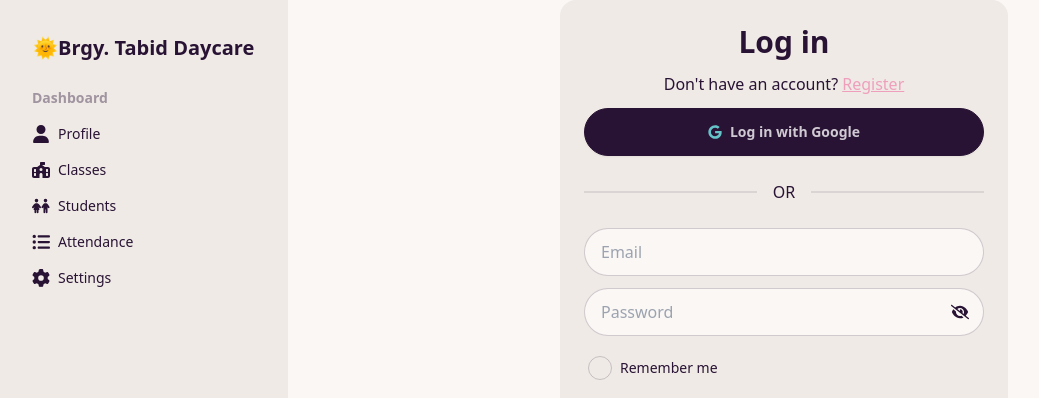
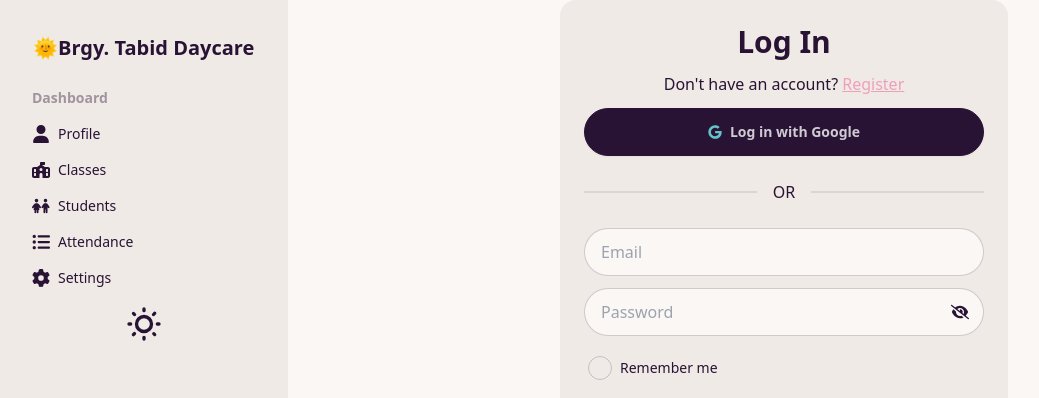
Before and after one commit to liamgluna/daycare-client, a React (Vite) app: page /login in a window 1280 px wide. Shown: the top 398 px of the page, without its empty margins (0-1039 px from the left). Built offline with nearby package versions, Linux system fonts and the light colour scheme.

Commit message:
fix form bugs

```diff
--- a/src/components/Sidebar.tsx
+++ b/src/components/Sidebar.tsx
@@ -45,6 +45,30 @@
             Settings
           </NavLink>
         </li>
+        <li>
+          <label className="swap swap-rotate">
+            {/* this hidden checkbox controls the state */}
+            <input type="checkbox" className="theme-controller" value="dark" />
+
+            {/* sun icon */}
+            <svg
+              className="swap-off fill-current w-9 h-9 sm:w-9 sm:h-9 md:w-10 md:h-10 lg:w-10 lg:h-10"
+              xmlns="http://www.w3.org/2000/svg"
+              viewBox="0 0 24 24"
+            >
+              <path d="M5.64,17l-.71.71a1,1,0,0,0,0,1.41,1,1,0,0,0,1.41,0l.71-.71A1,1,0,0,0,5.64,17ZM5,12a1,1,0,0,0-1-1H3a1,1,0,0,0,0,2H4A1,1,0,0,0,5,12Zm7-7a1,1,0,0,0,1-1V3a1,1,0,0,0-2,0V4A1,1,0,0,0,12,5ZM5.64,7.05a1,1,0,0,0,.7.29,1,1,0,0,0,.71-.29,1,1,0,0,0,0-1.41l-.71-.71A1,1,0,0,0,4.93,6.34Zm12,.29a1,1,0,0,0,.7-.29l.71-.71a1,1,0,1,0-1.41-1.41L17,5.64a1,1,0,0,0,0,1.41A1,1,0,0,0,17.66,7.34ZM21,11H20a1,1,0,0,0,0,2h1a1,1,0,0,0,0-2Zm-9,8a1,1,0,0,0-1,1v1a1,1,0,0,0,2,0V20A1,1,0,0,0,12,19ZM18.36,17A1,1,0,0,0,17,18.36l.71.71a1,1,0,0,0,1.41,0,1,1,0,0,0,0-1.41ZM12,6.5A5.5,5.5,0,1,0,17.5,12,5.51,5.51,0,0,0,12,6.5Zm0,9A3.5,3.5,0,1,1,15.5,12,3.5,3.5,0,0,1,12,15.5Z" />
+            </svg>
+
+            {/* moon icon */}
+            <svg
+              className="swap-on fill-current w-9 h-9 sm:w-9 sm:h-9 md:w-10 md:h-10 lg:w-10 lg:h-10"
+              xmlns="http://www.w3.org/2000/svg"
+              viewBox="0 0 24 24"
+            >
+              <path d="M21.64,13a1,1,0,0,0-1.05-.14,8.05,8.05,0,0,1-3.37.73A8.15,8.15,0,0,1,9.08,5.49a8.59,8.59,0,0,1,.25-2A1,1,0,0,0,8,2.36,10.14,10.14,0,1,0,22,14.05,1,1,0,0,0,21.64,13Zm-9.5,6.69A8.14,8.14,0,0,1,7.08,5.22v.27A10.15,10.15,0,0,0,17.22,15.63a9.79,9.79,0,0,0,2.1-.22A8.11,8.11,0,0,1,12.14,19.73Z" />
+            </svg>
+          </label>
+        </li>
       </ul>
     </aside>
   );
--- a/src/pages/Login.tsx
+++ b/src/pages/Login.tsx
@@ -17,7 +17,7 @@
         action="/login"
         className="flex flex-col gap-3 rounded-box bg-base-200 p-6 max-w-md w-full"
       >
-        <h1 className="text-3xl font-bold self-center">Log in</h1>
+        <h1 className="text-3xl font-bold self-center">Log In</h1>
 
         <span className="self-center">
           Don't have an account? {""}
@@ -46,6 +46,7 @@
         <label className="form-control w-full">
           <div className="inline-flex items-center relative">
             <button
+              type="button"
               className="btn btn-ghost btn-sm btn-circle absolute right-0 mr-2"
               onClick={togglePassword}
             >
@@ -71,7 +72,9 @@
             <span className="label-text">Remember me</span>
           </label>
         </div>
-        <button className="btn btn-primary">Log in</button>
+        <button type="submit" className="btn btn-primary">
+          Log in
+        </button>
         <div className="form-control self-center">
           <a href="#" className="label-text link link-accent ">
             Forgot password?
--- a/src/pages/Signup.tsx
+++ b/src/pages/Signup.tsx
@@ -80,6 +80,7 @@
               name="password"
             />
             <button
+              type="button"
               className="btn btn-ghost btn-sm btn-circle absolute right-0 mr-2"
               onClick={togglePassword}
             >
@@ -104,7 +105,9 @@
           </label>
         </div>
 
-        <button className="btn btn-primary">Create</button>
+        <button type="submit" className="btn btn-primary">
+          Create
+        </button>
       </Form>
     </div>
   );
```
